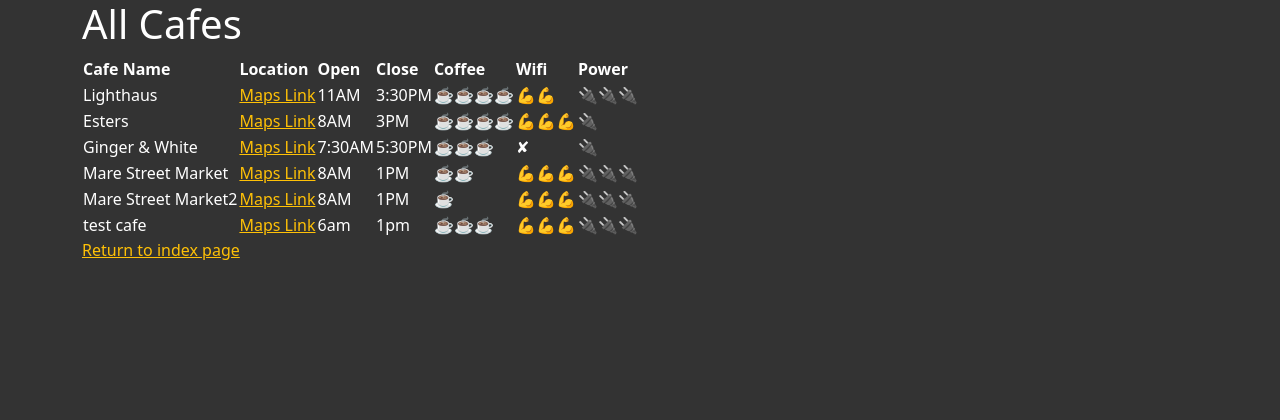
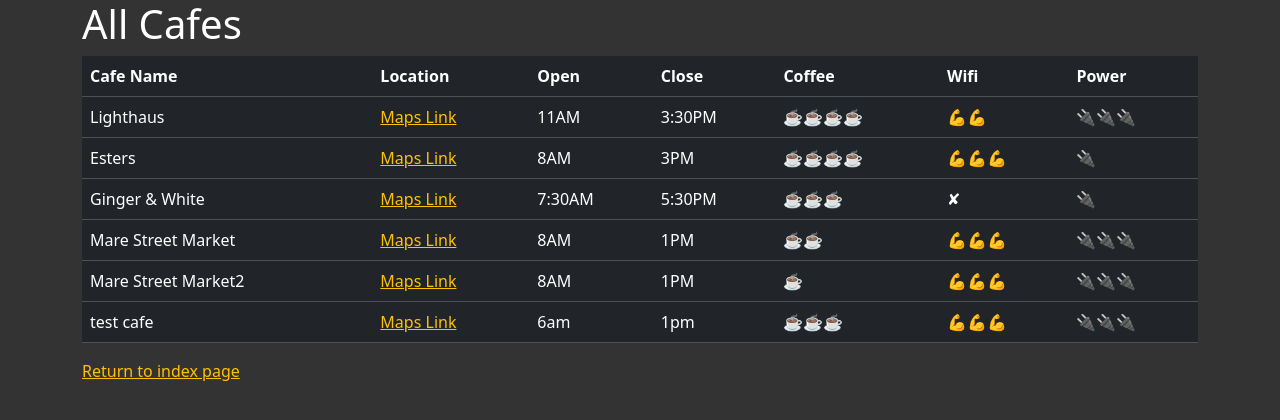
Before and after one commit to SzymonBryniak/Day-62-start, a Flask app: page /cafes in a window 1280 px wide. Shown: the top 420 px of the page. Run offline with Flask 3, Linux system fonts and the light colour scheme; some libraries are stand-ins or nearby versions.

Commit message:
Day 62 progress

```diff
--- a/templates/cafes.html
+++ b/templates/cafes.html
@@ -9,7 +9,7 @@
 
       <h1>All Cafes</h1>
 
-	  <table class="table-dark">
+	  <table class="table table-dark">
       {% for i in cafes[0] %}
 
         <th scope="col">{{ i }}</th>
@@ -17,7 +17,7 @@
       {% endfor %}
 
       {% for ii in cafes[1:] %}
-        <tr class="table-dark">
+        <tr class="table-dark border-bottom">
           {% for j in ii %}
             {% if ii.index(j) == 1 %}
               <td class="table-dark"><a href="{{ j }}"> Maps Link </a> </td>
```
